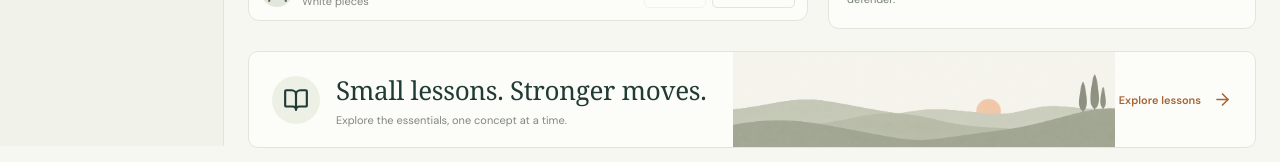
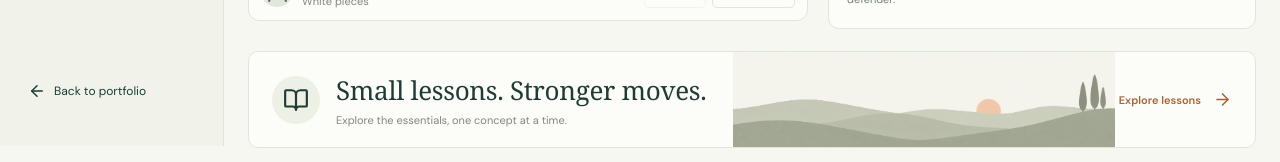
Before and after one commit to pbot424/tempo-chess-trainer, a React (Vite) app: page / in a window 1280 px wide. Shown: the part 654-816 px from the top of the page. Built offline with nearby package versions, Linux system fonts and the light colour scheme; a web font is replaced by a local one.

Commit message:
feat: add portfolio return link to sidebar

```diff
--- a/src/App.tsx
+++ b/src/App.tsx
@@ -6,6 +6,7 @@ import {
   Target,
   ChartNoAxesColumnIncreasing,
   ArrowRight,
+  ArrowLeft,
   ChevronRight,
 } from "lucide-react";
 import Placement from "./Placement";
@@ -89,6 +90,10 @@ export default function App() {
             </button>
           ))}
         </nav>
+        <a className="portfolio-return" href="https://presbot.dev/" aria-label="Back to portfolio">
+          <ArrowLeft size={18} aria-hidden="true" />
+          <span>Back to portfolio</span>
+        </a>
       </aside>
       <main className={page === "Play" ? "play-page" : undefined}>
         {page === "Play" ? (
--- a/src/style.css
+++ b/src/style.css
@@ -2093,3 +2093,26 @@ legend {
 @media (min-width: 1500px) {
   .play-page .play-layout { --coach-width: 380px; }
 }
+
+
+.portfolio-return {
+  display: flex;
+  align-items: center;
+  gap: 8px;
+  margin-top: auto;
+  padding: 12px 8px;
+  color: var(--pine);
+  font-size: 12px;
+  text-decoration: none;
+  border-radius: 7px;
+}
+.portfolio-return svg { flex-shrink: 0; }
+.portfolio-return:hover { background: #dfe6d7; }
+.portfolio-return:focus-visible { outline: 2px solid var(--pine); outline-offset: 2px; }
+@media (min-width: 721px) and (max-width: 900px) {
+  .portfolio-return { flex-direction: column; padding-inline: 0; gap: 5px; font-size: 10px; text-align: center; }
+}
+@media (max-width: 720px) {
+  .sidebar { flex-wrap: wrap; }
+  .portfolio-return { order: -1; width: 100%; margin: 0 0 6px; padding: 4px 0; }
+}
```
